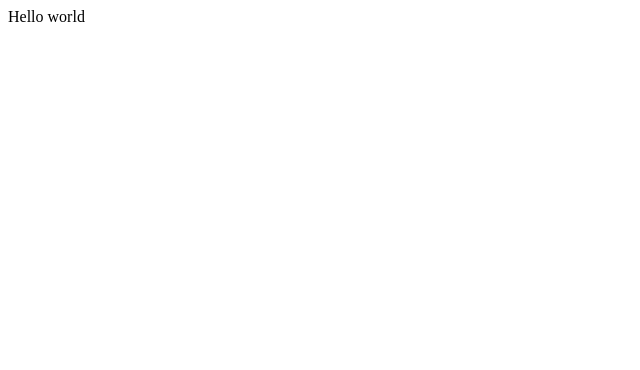
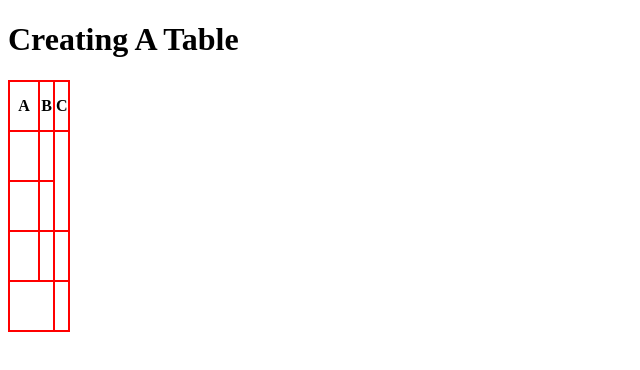
Before and after one commit to id5n/id5n_tablequest, a plain HTML site: page index.html in a window 1280 px wide. Shown: the whole page, without its empty margins (0-640 px from the left). Drawn offline with Linux system fonts and the light colour scheme.

Commit message:
Updated "index.html" and "styles.css" files

```diff
--- a/index.html
+++ b/index.html
@@ -9,13 +9,38 @@
 </head>
 
 <body>
-  Hello world
+  <h1>Creating A Table</h1>
+  <table>
+    <tr>
+      <th id="first" style="width: 50%">A</th>
+      <th id="second">B</th>
+      <th id="third">C</th>
+    </tr>
+    <tr>
+      <td></td>
+      <td></td>
+      <td rowspan="2"></td>
+    </tr>
+    <tr>
+      <td></td>
+      <td></td>
+    </tr>
+    <tr>
+      <td></td>
+      <td></td>
+      <td></td>
+    </tr>
+    <tr>
+      <td colspan="2"></td>
+      <td></td>
+    </tr>
+  </table>
   <script src="script.js"></script>
 
- <!--
+  <!--
 This script places a badge on your repl's full-browser view back to your repl's cover page. Try various colors for the theme: dark, light, red, orange, yellow, lime, green, teal, blue, blurple, magenta, pink!
 -->
-<script src="https://replit.com/public/js/replit-badge.js" theme="blue" defer></script>
+  <script src="https://replit.com/public/js/replit-badge.js" theme="blue" defer></script>
 </body>
 
 </html>
--- a/style.css
+++ b/style.css
@@ -2,3 +2,16 @@ html, body {
   height: 100%;
   width: 100%;
 }
+
+table, th, td{
+  border: 2px solid red;
+  border-collapse: collapse;
+}
+
+tr {
+  height: 50px;
+}
+
+tr:hover {
+  background-color: #cd848f;
+}
```
